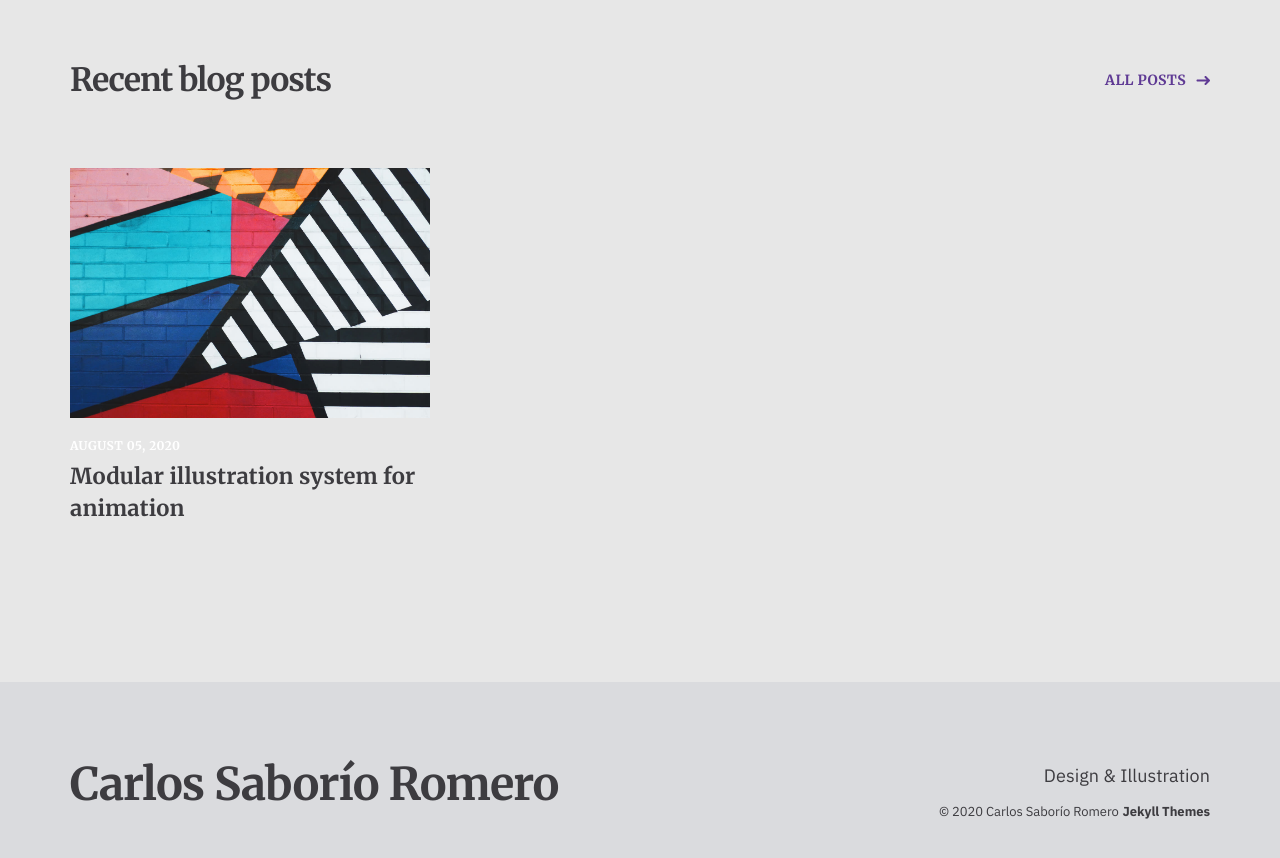
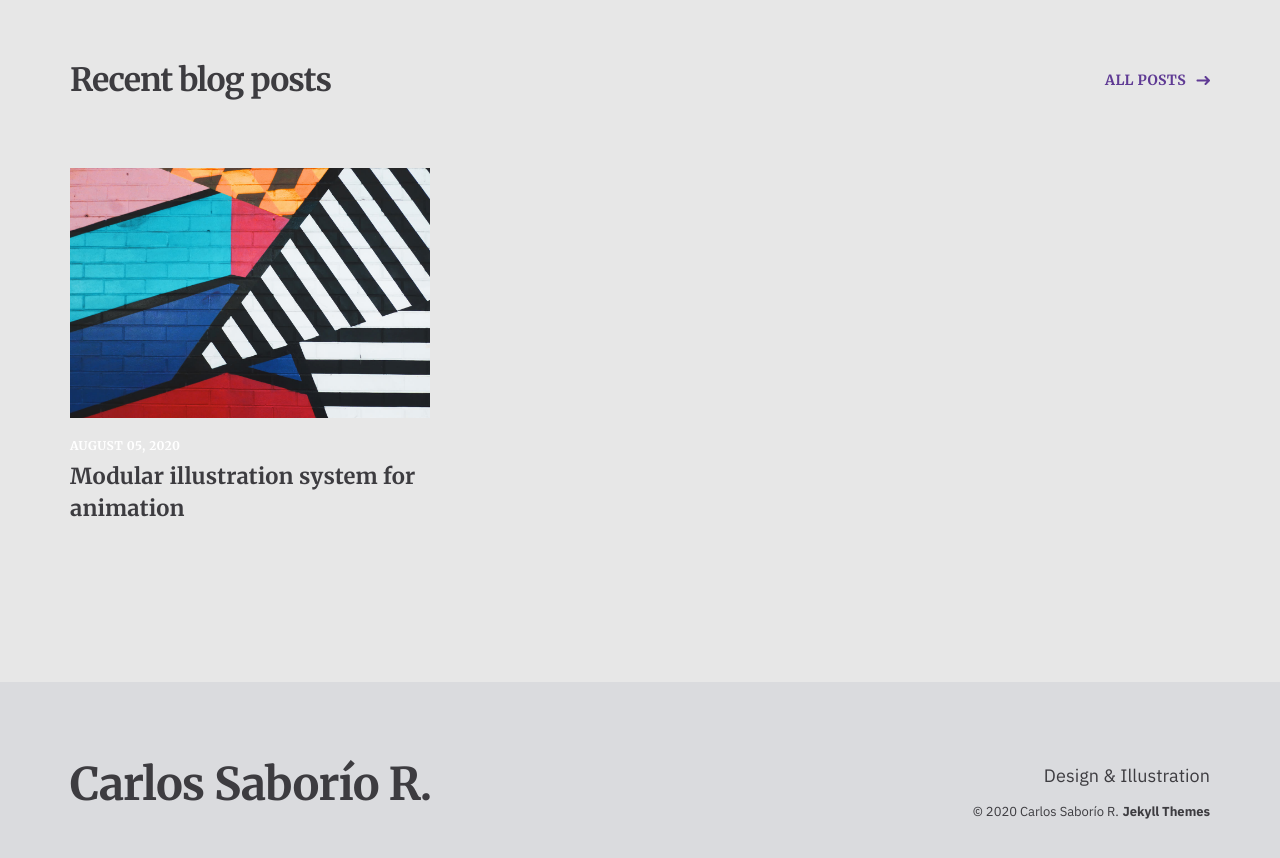
Before and after one commit to Zavorio/zavorio.github.io, a Jekyll site: the page built from index.html, in a window 1280 px wide and 900 px high, scrolled down 3471 px. Shown: the top 858 px of the window. Built offline with Jekyll 4.4.1, drawn with Linux system fonts in a browser that asks for light colours; nearby versions of some CDN libraries; some of the changed text lies outside the part shown.

Commit message:
Update settings.yml

```diff
--- a/_data/settings.yml
+++ b/_data/settings.yml
@@ -1,5 +1,5 @@
 basic_settings:
-  site_title: Carlos Saborío Romero
+  site_title: Carlos Saborío R.
   favicon_image: /images/favicon.png
 
 header_settings:
```
